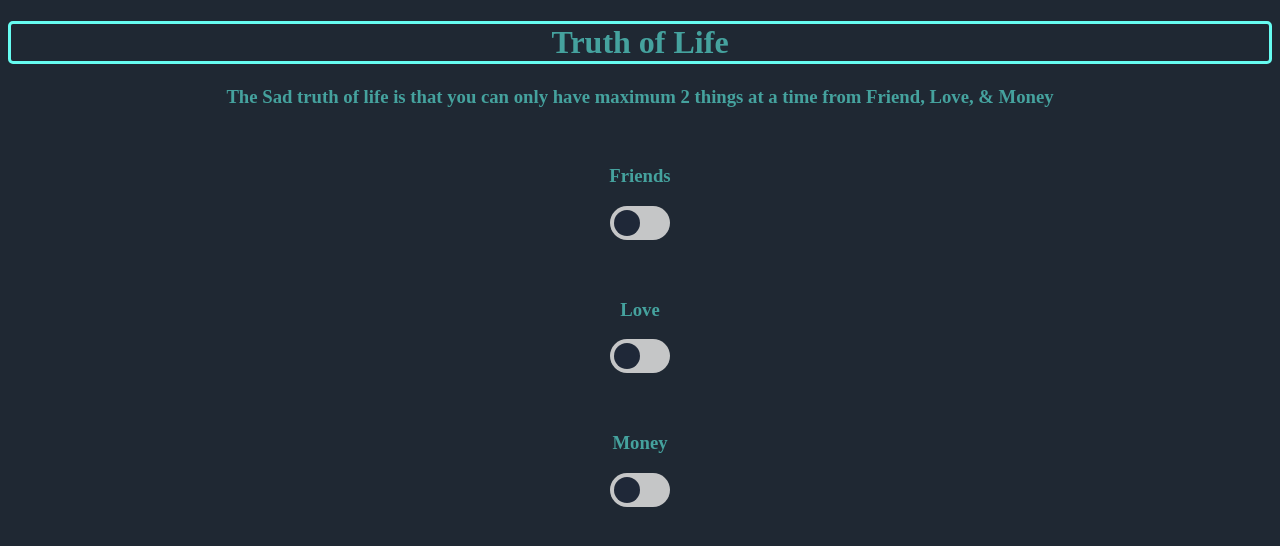
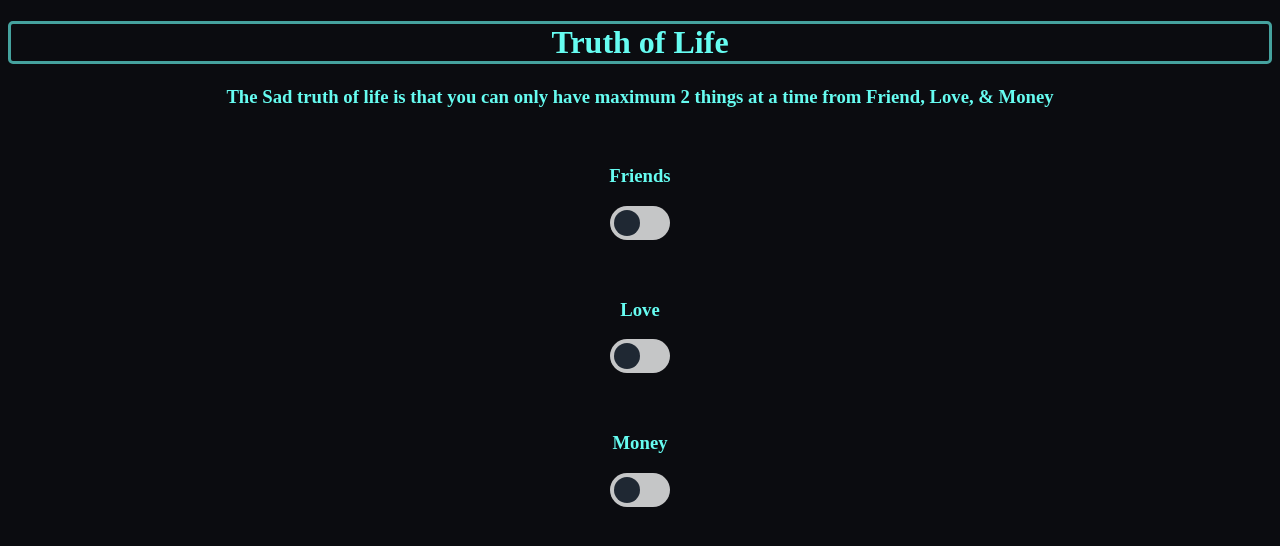
Before and after one commit to RaghavParashar1/truth_of_life, a plain HTML site: page index.html in a window 1280 px wide. Drawn offline with Linux system fonts and the light colour scheme.

Commit message:
Improved CSS

```diff
--- a/style.css
+++ b/style.css
@@ -10,13 +10,13 @@
   }
 
 .heading {
-    border: 3px solid #66fcf1;
+    border: 3px solid var(--highlight);
     border-radius: 5px;
-    color: #45a29e;
+    color: var(--dark);
   }
 
 body {
-    background-color: #1f2833;
+    background-color: var(--primary);
   }
 
 /* The switch - the box around the slider */
@@ -28,7 +28,7 @@ body {
 }
 
 .text{
-  color: #45a29e;
+  color: var(--dark);
 }
 
 
@@ -47,7 +47,7 @@ body {
   left: 0;
   right: 0;
   bottom: 0;
-  background-color: #c5c6c7;
+  background-color: var(--light);
   -webkit-transition: .4s;
   transition: .4s;
 }
@@ -59,17 +59,17 @@ body {
   width: 26px;
   left: 4px;
   bottom: 4px;
-  background-color: #1f2838;
+  background-color: var(--secondary);
   -webkit-transition: .4s;
   transition: .4s;
 }
 
 input:checked + .slider {
-  background-color: #66fcf1;
+  background-color: var(--highlight);
 }
 
 input:focus + .slider {
-  box-shadow: 0 0 1px #2196F3;
+  box-shadow: 0 0 1px var(--dark);
 }
 
 input:checked + .slider:before {
@@ -87,3 +87,12 @@ input:checked + .slider:before {
 .slider.round:before {
   border-radius: 50%;
 }
+
+
+:root {
+  --primary: #0b0c10;
+--secondary: #1f2833;
+--light: #c5c6c7;
+--dark: #66fcf1;
+--highlight: #45a29e;
+}
```
